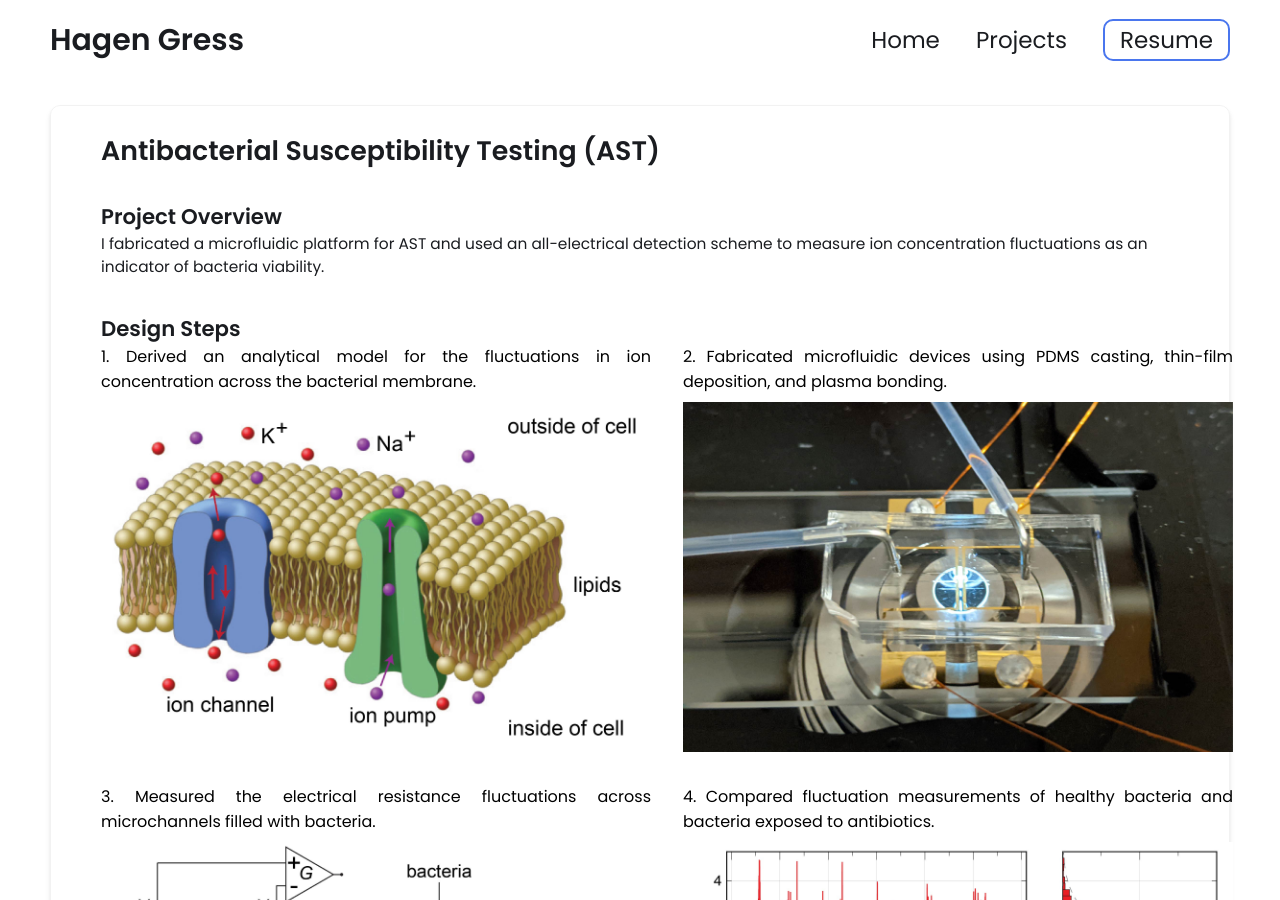
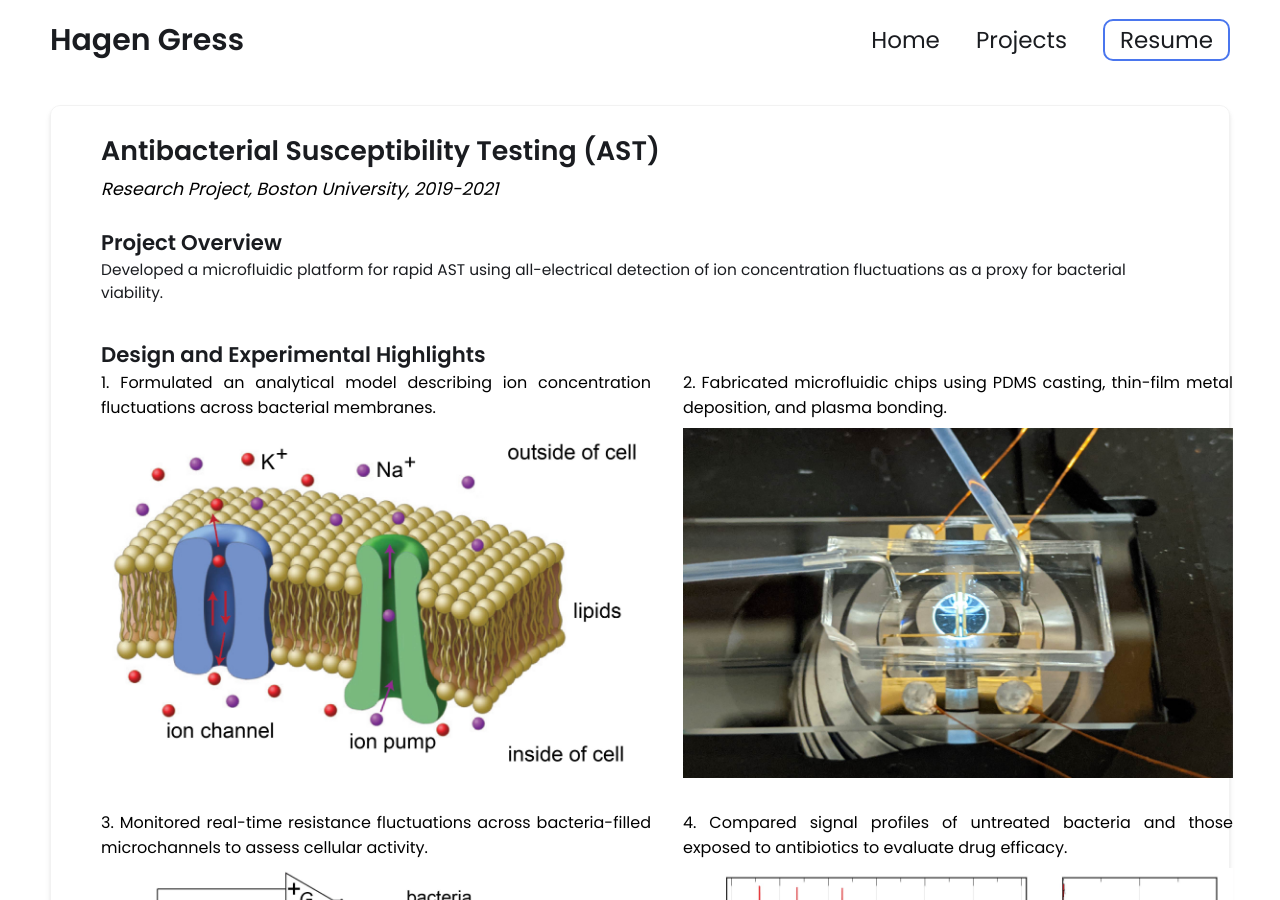
Before and after one commit to HagenGress/HagenGress.github.io, a Jekyll site: the page built from _projects/bacteria/index.md, in a window 1280 px wide and 900 px high. Built offline with Jekyll 4.4.1, drawn with Linux system fonts in a browser that asks for light colours.

Commit message:
Update index.md

```diff
--- a/_projects/bacteria/index.md
+++ b/_projects/bacteria/index.md
@@ -1,7 +1,8 @@
 ---
 layout: post
 title: Antibacterial Susceptibility Testing (AST)
-description: I fabricated a microfluidic platform for AST and used an all-electrical detection scheme to measure ion concentration fluctuations as an indicator of bacteria viability.
+location: Research Project, Boston University, 2019-2021
+description: Developed a microfluidic platform for rapid AST using all-electrical detection of ion concentration fluctuations as a proxy for bacterial viability.
 order: 3
 skills: []
 
@@ -9,15 +10,15 @@ skills: []
 main-image: /Bacteria_TitlePicture.jpg
 ---
 
-## Design Steps
+## Design and Experimental Highlights
 
 
 {% include image-gallery.html
    images="
-     Bacteria_1.jpg::Derived an analytical model for the fluctuations in ion concentration across the bacterial membrane.|
-     Bacteria_2.jpg::Fabricated microfluidic devices using PDMS casting, thin-film deposition, and plasma bonding.|
-     Bacteria_3.jpg::Measured the electrical resistance fluctuations across microchannels filled with bacteria.|
-     Bacteria_4.jpg::Compared fluctuation measurements of healthy bacteria and bacteria exposed to antibiotics."
+     Bacteria_1.jpg::Formulated an analytical model describing ion concentration fluctuations across bacterial membranes.|
+     Bacteria_2.jpg::Fabricated microfluidic chips using PDMS casting, thin-film metal deposition, and plasma bonding.|
+     Bacteria_3.jpg::Monitored real-time resistance fluctuations across bacteria-filled microchannels to assess cellular activity.|
+     Bacteria_4.jpg::Compared signal profiles of untreated bacteria and those exposed to antibiotics to evaluate drug efficacy."
    width="550"
 %}
 
@@ -34,16 +35,3 @@ main-image: /Bacteria_TitlePicture.jpg
     </div>
   </div>
 </div>
-
-
-
-
-
-
-
-<!--- designed and fabricated molds for ultrasonic hot embossing
-- used ultrasonic hot embossing and ultrasonic welding to create the microchannels
-- integrated CNC-milled aluminum inlays for temperature control via Joule heating
-- designed and built a test fixture for easy integration with the experimental setup
-- used Raman spectroscopy to evaluate the performance of the diffusion experiments
--->
```
